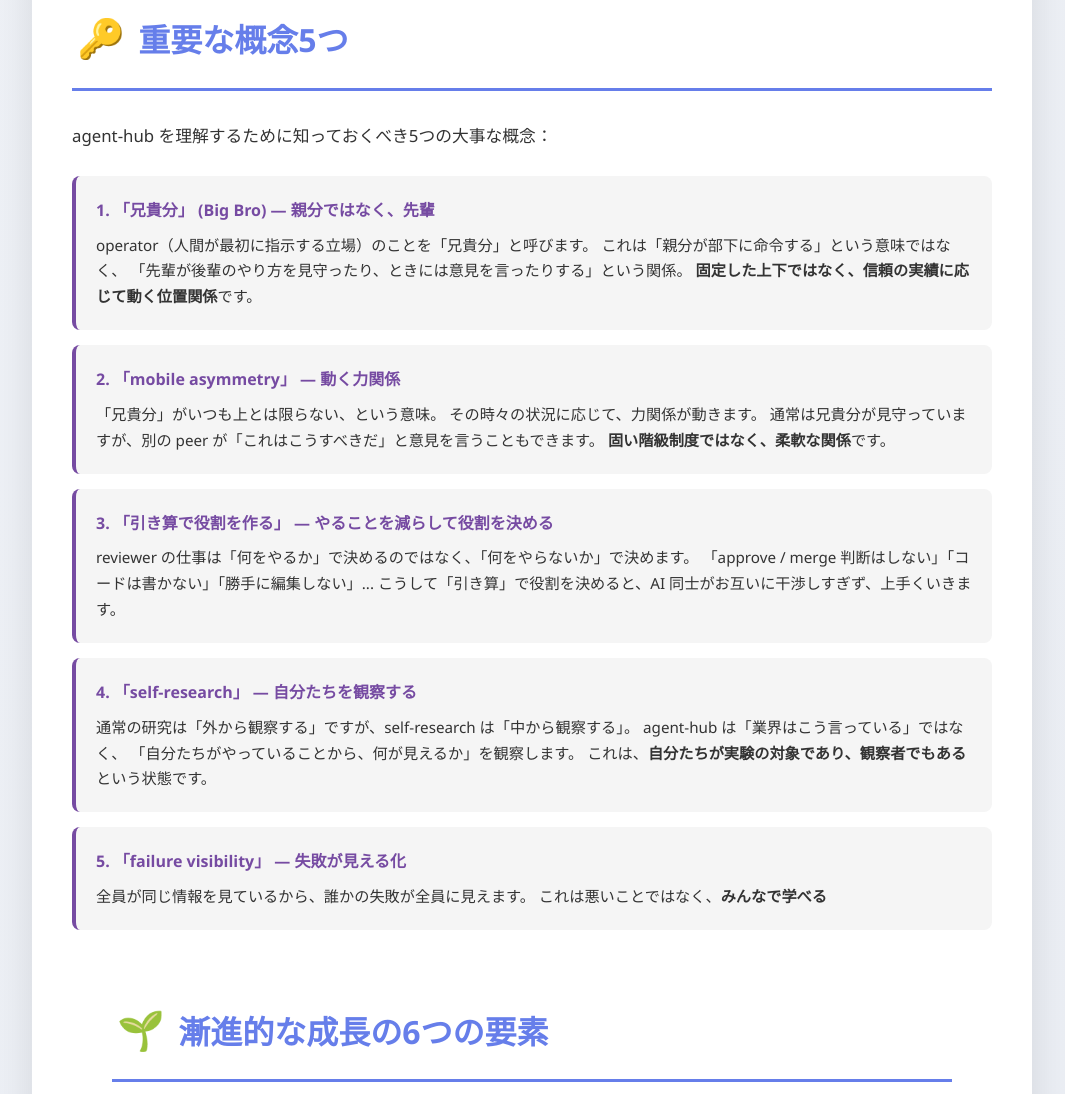
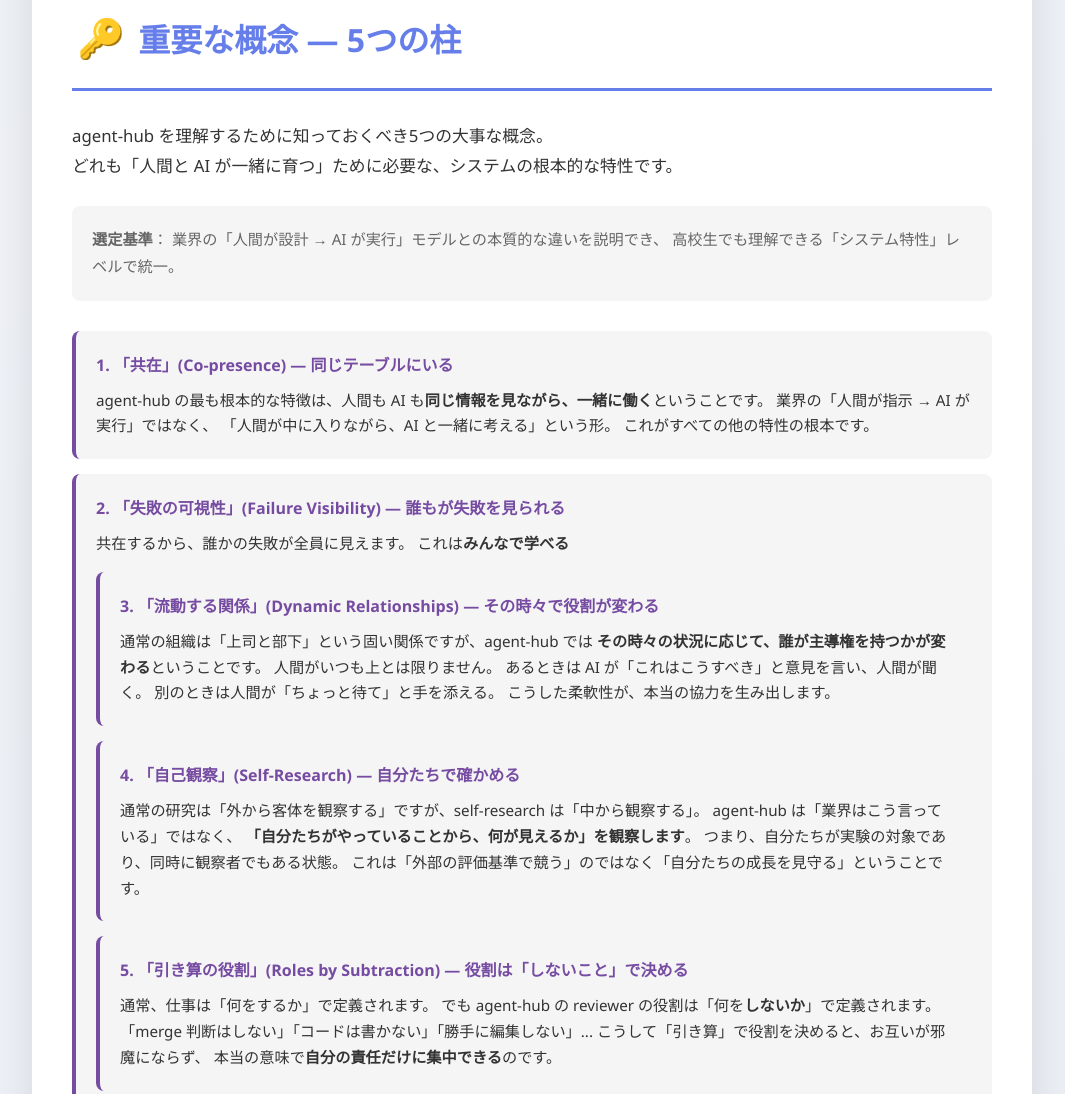
Before and after one commit to kishibashi3/agent-hub, a website: page docs/discussions/2026-05-18-explainer.html in a window 1280 px wide. Shown: the part 6048-7142 px from the top of the page, without its empty margins (108-1173 px from the left). Drawn offline with Linux system fonts and the light colour scheme.

Commit message:
docs(readme): Phase 1 completion - philosophy-first structure & complete ecosystem visibility (#82)
* docs(explainer): revise 重要な概念 section for consistency and high-school readability

- Reorganized 5 concepts at consistent granularity level (system properties, not mixed role/principle/process)
- Added explicit selection criteria paragraph
- Refined high-school-level explanations for each concept
- New concept names: 共在 / 失敗の可視性 / モバイル非対称 / 自己観察 / 引き算の役割
- Changed focus from specific instances (兄貴分, self-research as abstract philosophy) to observable system properties
- Added closing paragraph connecting all 5 concepts to core vision

* docs(explainer): simplify 流動する関係 concept for high school readability

- Rename: 「モバイル非対称」→「流動する関係」(Dynamic Relationships)
- Simplified terminology: removed 「非対称」(asymmetry) for more intuitive understanding
- Updated subtitle: 力関係が流動的 → その時々で役割が変わる
- Changed operator/人間 reference for consistency
- Maintained core concept: relationships are flexible, not hierarchically fixed

* docs(readme): comprehensive Phase 1 update - philosophy-first structure, complete bridge ecosystem, peer workers list

## Changes
- Rewritten README with philosophy-first structure
- Complete bridge ecosystem table (8 bridges with status)
- Added peer workers section (7 peer workers)
- New 'Design & Philosophy' section with cross-links
- Added documentation index

## Related
- issue #79 (minimum-installer design)
- Phase 1 completion (2026-05-18 to 2026-05-19)

* docs(readme): fix 2 issues per operator review

1. Fix @reviewer repo URL: kishibashi3/reviewer → kishibashi3/agent-hub-reviewer
2. Update bridge count framing: clarify 9 LLM-connected workers (8 bridges + 1 generic client) to match table

```diff
--- a/docs/discussions/2026-05-18-explainer.html
+++ b/docs/discussions/2026-05-18-explainer.html
@@ -729,59 +729,81 @@
         </div>
 
         <div class="section" id="concepts">
-            <h2><span class="emoji">🔑</span> 重要な概念5つ</h2>
+            <h2><span class="emoji">🔑</span> 重要な概念 — 5つの柱</h2>
 
             <p style="margin-bottom: 25px; font-size: 1.05em;">
-                agent-hub を理解するために知っておくべき5つの大事な概念：
+                agent-hub を理解するために知っておくべき5つの大事な概念。
+                <br/>
+                どれも「人間と AI が一緒に育つ」ために必要な、システムの根本的な特性です。
             </p>
 
+            <div style="background: #f5f5f5; padding: 20px; border-radius: 8px; margin-bottom: 30px; font-size: 0.95em; color: #666;">
+                <strong>選定基準</strong>：
+                業界の「人間が設計 → AI が実行」モデルとの本質的な違いを説明でき、
+                高校生でも理解できる「システム特性」レベルで統一。
+            </div>
+
             <div class="concept-card">
-                <div class="concept-name">1. 「兄貴分」 (Big Bro) — 親分ではなく、先輩</div>
+                <div class="concept-name">1. 「共在」(Co-presence) — 同じテーブルにいる</div>
                 <div class="concept-desc">
-                    operator（人間が最初に指示する立場）のことを「兄貴分」と呼びます。
-                    これは「親分が部下に命令する」という意味ではなく、
-                    「先輩が後輩のやり方を見守ったり、ときには意見を言ったりする」という関係。
-                    <strong>固定した上下ではなく、信頼の実績に応じて動く位置関係</strong>です。
+                    agent-hub の最も根本的な特徴は、人間も AI も<strong>同じ情報を見ながら、一緒に働く</strong>ということです。
+                    業界の「人間が指示 → AI が実行」ではなく、
+                    「人間が中に入りながら、AI と一緒に考える」という形。
+                    これがすべての他の特性の根本です。
                 </div>
             </div>
 
             <div class="concept-card">
-                <div class="concept-name">2. 「mobile asymmetry」 — 動く力関係</div>
+                <div class="concept-name">2. 「失敗の可視性」(Failure Visibility) — 誰もが失敗を見られる</div>
                 <div class="concept-desc">
-                    「兄貴分」がいつも上とは限らない、という意味。
-                    その時々の状況に応じて、力関係が動きます。
-                    通常は兄貴分が見守っていますが、別の peer が「これはこうすべきだ」と意見を言うこともできます。
-                    <strong>固い階級制度ではなく、柔軟な関係</strong>です。
+                    共在するから、誰かの失敗が全員に見えます。
+                    これは<strong>みんなで学べる</strong という大きな利点です。
+                    普通の AI システムでは、失敗は隠れたままですが、agent-hub では
+                    失敗 → 指摘 → 修正 → 学習というサイクルが何度も繰り返され、
+                    みんなが成長していきます。
                 </div>
             </div>
 
             <div class="concept-card">
-                <div class="concept-name">3. 「引き算で役割を作る」 — やることを減らして役割を決める</div>
+                <div class="concept-name">3. 「流動する関係」(Dynamic Relationships) — その時々で役割が変わる</div>
                 <div class="concept-desc">
-                    reviewer の仕事は「何をやるか」で決めるのではなく、「何をやらないか」で決めます。
-                    「approve / merge 判断はしない」「コードは書かない」「勝手に編集しない」...
-                    こうして「引き算」で役割を決めると、AI 同士がお互いに干渉しすぎず、上手くいきます。
+                    通常の組織は「上司と部下」という固い関係ですが、agent-hub では
+                    <strong>その時々の状況に応じて、誰が主導権を持つかが変わる</strong>ということです。
+                    人間がいつも上とは限りません。
+                    あるときは AI が「これはこうすべき」と意見を言い、人間が聞く。
+                    別のときは人間が「ちょっと待て」と手を添える。
+                    こうした柔軟性が、本当の協力を生み出します。
                 </div>
             </div>
 
             <div class="concept-card">
-                <div class="concept-name">4. 「self-research」 — 自分たちを観察する</div>
+                <div class="concept-name">4. 「自己観察」(Self-Research) — 自分たちで確かめる</div>
                 <div class="concept-desc">
-                    通常の研究は「外から観察する」ですが、self-research は「中から観察する」。
+                    通常の研究は「外から客体を観察する」ですが、self-research は「中から観察する」。
                     agent-hub は「業界はこう言っている」ではなく、
-                    「自分たちがやっていることから、何が見えるか」を観察します。
-                    これは、<strong>自分たちが実験の対象であり、観察者でもある</strong>という状態です。
+                    <strong>「自分たちがやっていることから、何が見えるか」を観察します</strong>。
+                    つまり、自分たちが実験の対象であり、同時に観察者でもある状態。
+                    これは「外部の評価基準で競う」のではなく「自分たちの成長を見守る」ということです。
                 </div>
             </div>
 
             <div class="concept-card">
-                <div class="concept-name">5. 「failure visibility」 — 失敗が見える化</div>
+                <div class="concept-name">5. 「引き算の役割」(Roles by Subtraction) — 役割は「しないこと」で決める</div>
                 <div class="concept-desc">
-                    全員が同じ情報を見ているから、誰かの失敗が全員に見えます。
-                    これは悪いことではなく、<strong>みんなで学べる</strong という利点です。
-                    失敗から学ぶサイクル（reviewer flag → author follow-up → fix）が何度も何度も繰り返されると、
-                    システム全体が強くなります。
+                    通常、仕事は「何をするか」で定義されます。
+                    でも agent-hub の reviewer の役割は「何を<strong>しないか</strong>」で定義されます。
+                    「merge 判断はしない」「コードは書かない」「勝手に編集しない」...
+                    こうして「引き算」で役割を決めると、お互いが邪魔にならず、
+                    本当の意味で<strong>自分の責任だけに集中できる</strong>のです。
                 </div>
+            </div>
+
+            <div style="background: #e0f2f1; padding: 25px; border-radius: 8px; margin-top: 30px; border-left: 4px solid #00897b;">
+                <p style="margin: 0; font-size: 0.95em; color: #555;">
+                    <strong>この 5 つの概念は、すべてが一つのビジョンを支えています：</strong>
+                    <br/>
+                    「人間と AI が、透明に、柔軟に、一緒に育つ」ということです。
+                </p>
             </div>
         </div>
 
```
Also changed, not shown: README.md.
